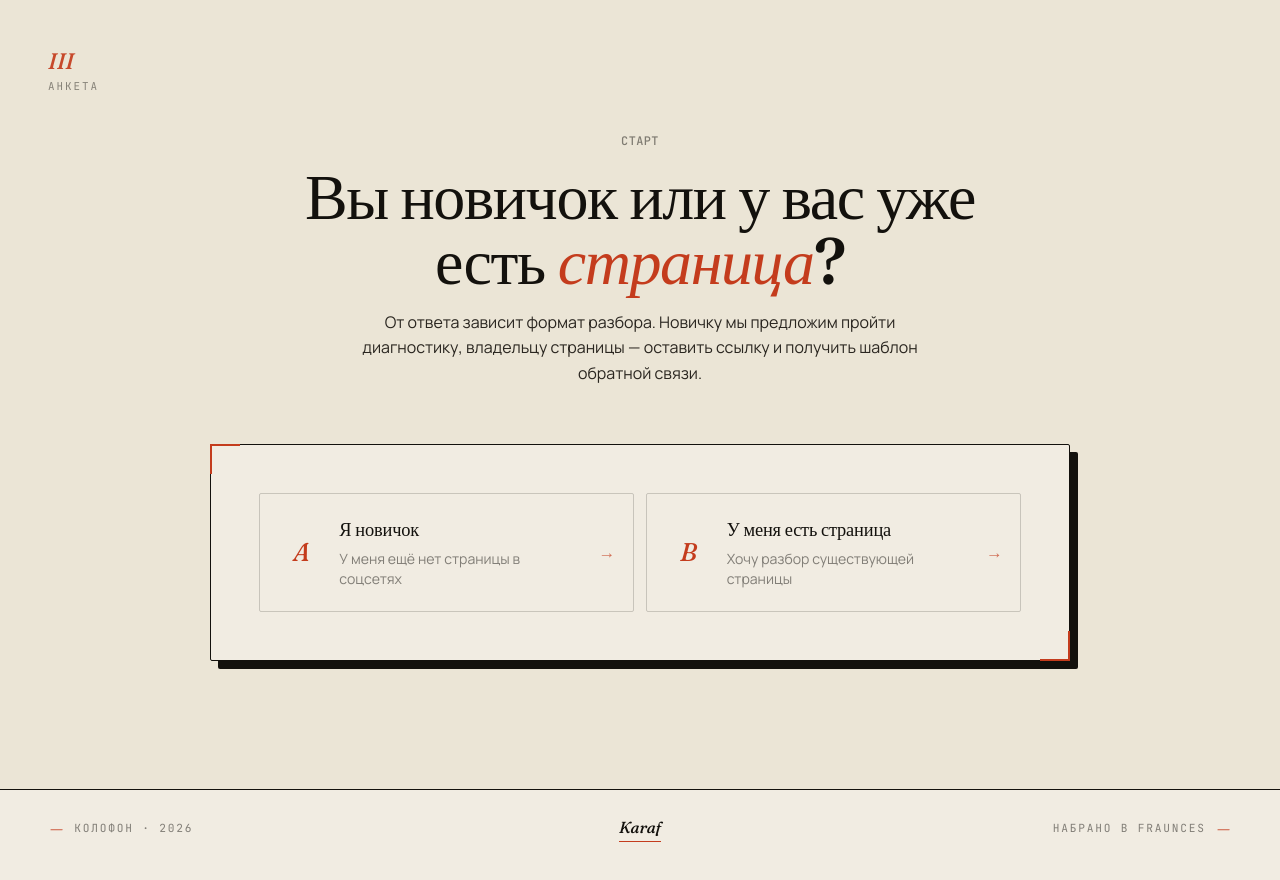
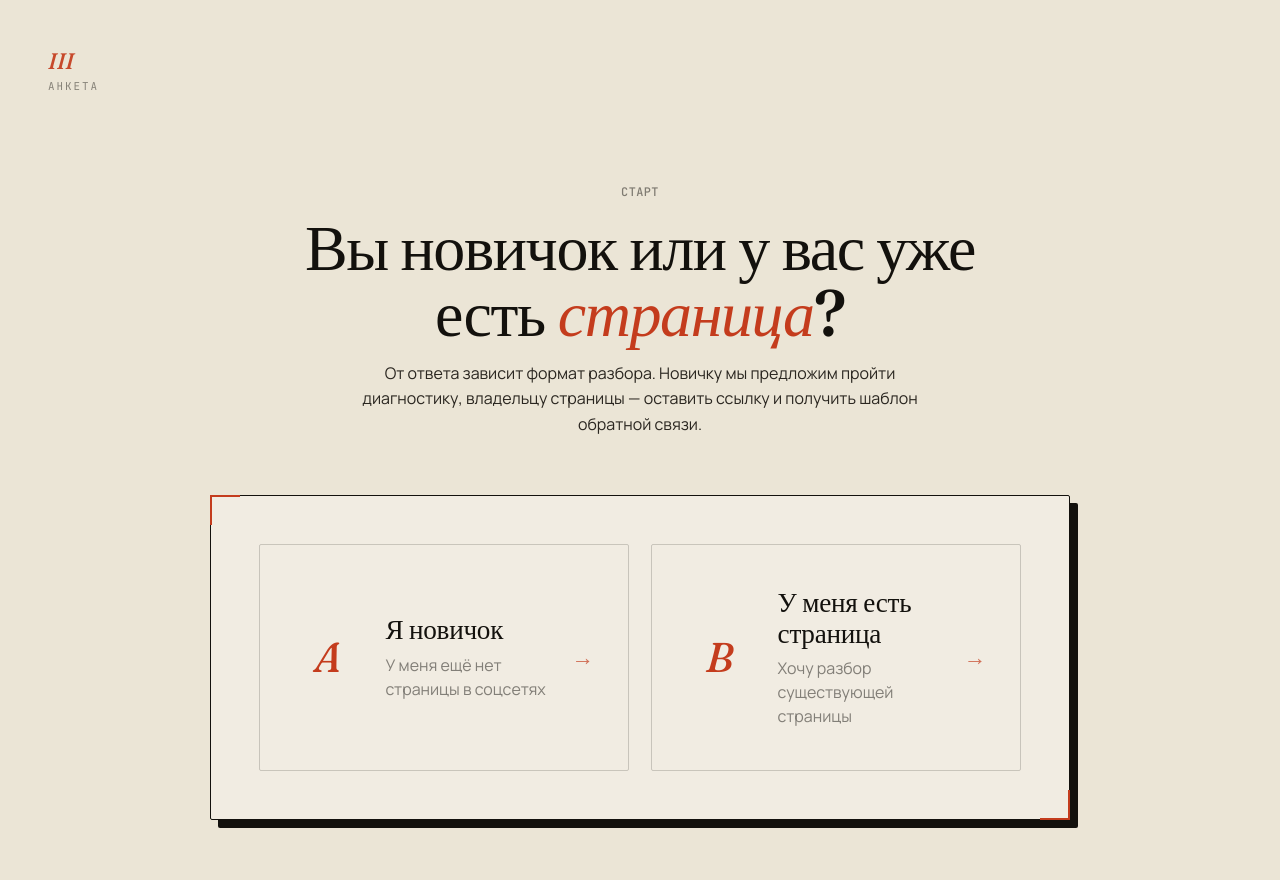
Before and after one commit to alenki/alima_project, a website built with Vite: page index.html in a window 1280 px wide. Shown: the part 2360-3240 px from the top of the page. Built offline with nearby package versions, Linux system fonts and the light colour scheme.

Commit message:
section taller

```diff
--- a/src/main.js
+++ b/src/main.js
@@ -3,7 +3,6 @@ import { renderHero } from './sections/hero.js';
 import { renderMethodology } from './sections/methodology.js';
 import { renderQuiz } from './sections/quiz.js';
 import { renderResultMount } from './sections/result.js';
-import { renderFooter } from './sections/footer.js';
 import { initReveal } from './lib/reveal.js';
 
 const app = document.querySelector('#app');
@@ -11,8 +10,7 @@ app.replaceChildren(
   renderHero(),
   renderMethodology(),
   renderQuiz(),
-  renderResultMount(),
-  renderFooter()
+  renderResultMount()
 );
 
 initReveal(app);
--- a/src/sections/footer.js
+++ /dev/null
@@ -1,22 +0,0 @@
-import { h } from '../lib/dom.js';
-
-export function renderFooter() {
-  return h('footer', { class: 'footer' }, [
-    h('div', { class: 'container footer__inner' }, [
-      h('span', { class: 'footer__col footer__col--left' }, [
-        h('span', { class: 'footer__roman' }, ['—']),
-        h('span', {}, ['Колофон · 2026']),
-      ]),
-      h('a', {
-        class: 'footer__karaf',
-        href: 'https://karafco.ru',
-        target: '_blank',
-        rel: 'noopener noreferrer',
-      }, ['Karaf']),
-      h('span', { class: 'footer__col footer__col--right' }, [
-        h('span', {}, ['Набрано в Fraunces']),
-        h('span', { class: 'footer__roman' }, ['—']),
-      ]),
-    ]),
-  ]);
-}
--- a/src/style.css
+++ b/src/style.css
@@ -696,6 +696,15 @@ section + section {
    ========================================================= */
 .quiz {
   background: var(--paper-2);
+  min-height: 100vh;
+  padding-block: clamp(7rem, 14vw, 12rem);
+  display: flex;
+  align-items: center;
+}
+
+.quiz > .container {
+  width: min(100% - var(--gutter) * 2, var(--container));
+  margin-inline: auto;
 }
 
 .quiz-card {
@@ -888,15 +897,16 @@ section + section {
 .gate-choices {
   display: grid;
   grid-template-columns: 1fr 1fr;
-  gap: 0.8rem;
+  gap: 1.4rem;
 }
 
 .gate-choice {
   display: grid;
   grid-template-columns: auto 1fr auto;
   align-items: center;
-  gap: 1.1rem;
-  padding: 1.4rem 1.3rem;
+  gap: 1.8rem;
+  padding: 2.6rem 2.4rem;
+  min-height: 12rem;
   background: transparent;
   border: 1px solid var(--rule);
   border-radius: 2px;
@@ -913,44 +923,45 @@ section + section {
   border-color: var(--ink);
   color: var(--ink);
   transform: translate(-1px, -1px);
-  box-shadow: 4px 4px 0 0 var(--accent);
+  box-shadow: 6px 6px 0 0 var(--accent);
 }
 
 .gate-choice__letter {
   font-family: var(--font-display);
   font-style: italic;
   font-variation-settings: 'opsz' 144, 'SOFT' 100, 'WONK' 1;
-  font-size: 1.6rem;
+  font-size: 2.6rem;
   font-weight: 500;
   color: var(--accent);
-  width: 1.6em;
+  width: 1.4em;
   text-align: center;
   line-height: 1;
 }
 
 .gate-choice__body {
   display: grid;
-  gap: 0.25rem;
+  gap: 0.45rem;
 }
 
 .gate-choice__label {
   font-family: var(--font-display);
   font-weight: 500;
-  font-size: 1.15rem;
+  font-size: 1.7rem;
+  line-height: 1.15;
   color: var(--ink);
   letter-spacing: -0.01em;
 }
 
 .gate-choice__sub {
-  font-size: 0.88rem;
+  font-size: 1rem;
   color: var(--ink-mute);
-  line-height: 1.4;
+  line-height: 1.5;
 }
 
 .gate-choice__arrow {
   font-family: var(--font-mono);
   color: var(--accent);
-  font-size: 1.05rem;
+  font-size: 1.4rem;
   opacity: 0.7;
   transition: opacity 180ms ease, transform 180ms ease;
 }
@@ -1278,65 +1289,6 @@ ol.panel__list li::marker {
 }
 
 /* =========================================================
-   Footer / colophon
-   ========================================================= */
-.footer {
-  padding: 1.6rem 0 2.2rem;
-  border-top: 1px solid var(--ink);
-  margin-top: 0;
-  color: var(--ink-mute);
-  font-family: var(--font-mono);
-  font-size: 0.7rem;
-  letter-spacing: 0.16em;
-  text-transform: uppercase;
-}
-
-.footer__inner {
-  display: grid;
-  grid-template-columns: 1fr auto 1fr;
-  align-items: center;
-  gap: 1.2rem;
-}
-
-.footer__col {
-  display: inline-flex;
-  align-items: center;
-  gap: 0.7rem;
-}
-
-.footer__col--right {
-  justify-content: flex-end;
-}
-
-.footer__roman {
-  font-family: var(--font-display);
-  font-style: italic;
-  color: var(--accent);
-  font-size: 1rem;
-  letter-spacing: 0;
-}
-
-.footer__karaf {
-  font-family: var(--font-display);
-  font-style: italic;
-  font-variation-settings: 'opsz' 96, 'SOFT' 100, 'WONK' 1;
-  font-weight: 500;
-  letter-spacing: 0;
-  font-size: 1rem;
-  text-transform: none;
-  color: var(--ink);
-  text-decoration: none;
-  border-bottom: 1px solid var(--accent);
-  padding-bottom: 1px;
-  transition: color 0.2s ease, border-color 0.2s ease;
-}
-
-.footer__karaf:hover {
-  color: var(--accent);
-  border-color: var(--ink);
-}
-
-/* =========================================================
    Mobile tweaks
    ========================================================= */
 @media (max-width: 760px) {
@@ -1357,14 +1309,6 @@ ol.panel__list li::marker {
 
   .result-grid { grid-template-columns: 1fr 1fr; }
   .panel:nth-child(2n) { border-right: none; }
-
-  .footer__inner {
-    grid-template-columns: 1fr;
-    text-align: center;
-    gap: 0.6rem;
-  }
-  .footer__col,
-  .footer__col--right { justify-content: center; }
 }
 
 @media (max-width: 540px) {
```
